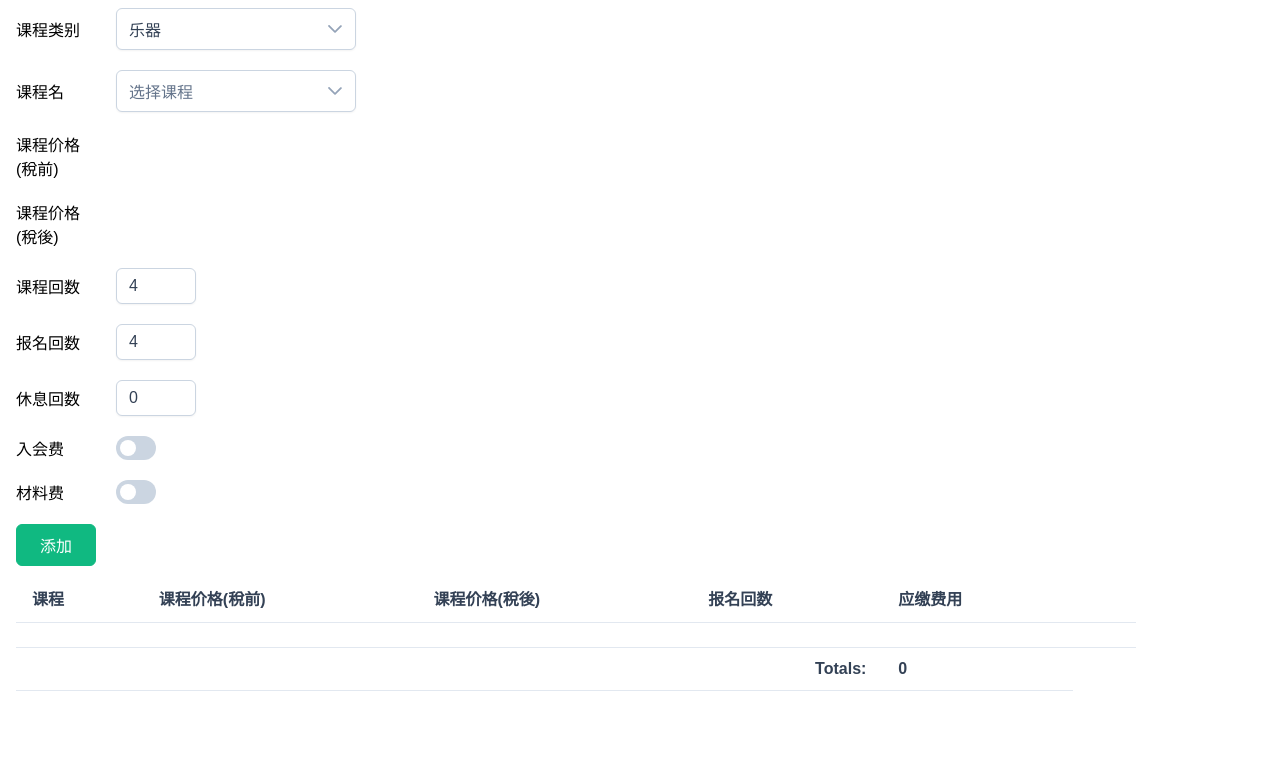
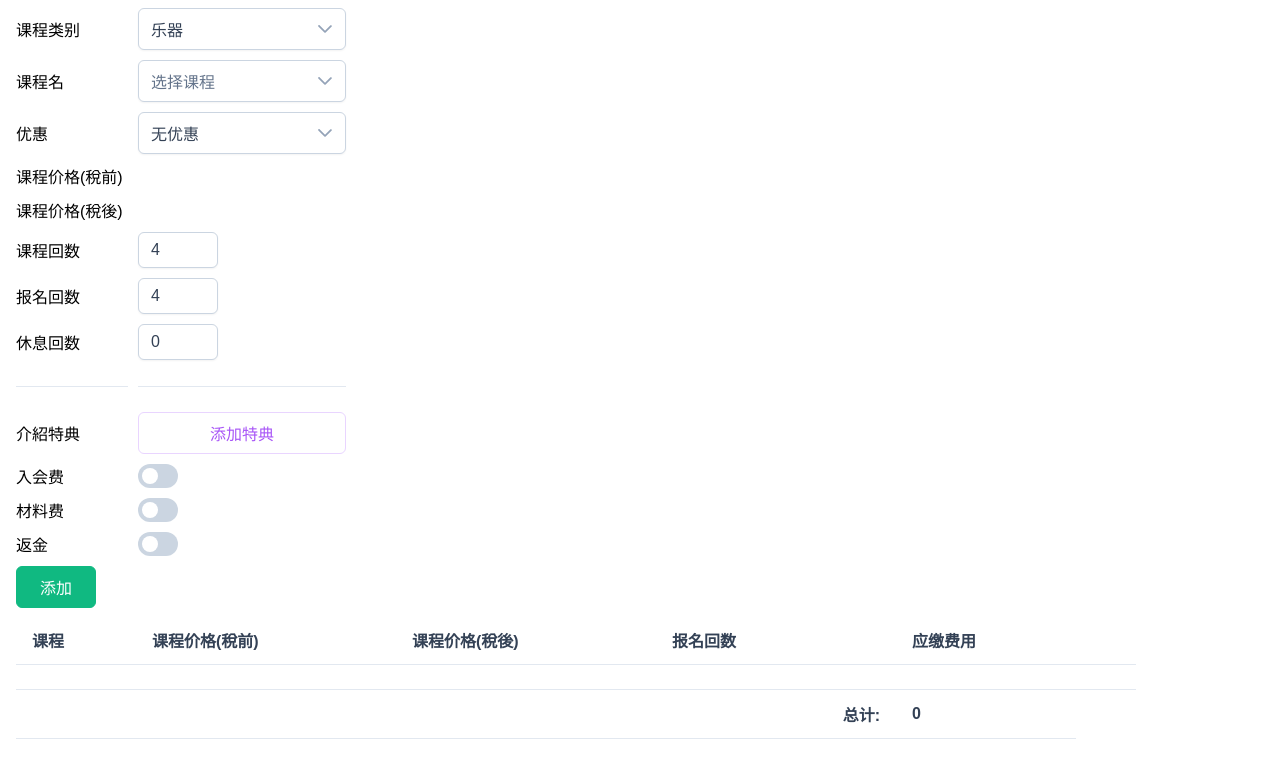
Before and after one commit to Alasher2023/vue3-school, a Vue app: page / in a window 1280 px wide. Shown: the top 778 px of the page. Built offline with nearby package versions, Linux system fonts and the light colour scheme; a web font is replaced by a local one.

Commit message:
添加优惠折扣及返金

```diff
--- a/src/views/HomeView.vue
+++ b/src/views/HomeView.vue
@@ -7,6 +7,7 @@ import Column from 'primevue/column'
 import ColumnGroup from 'primevue/columngroup' // optional
 import Row from 'primevue/row' // optional
 import Button from 'primevue/button'
+import Divider from 'primevue/divider'
 
 import { ref, computed, watch } from 'vue'
 
@@ -132,6 +133,13 @@ const fees = ref([
   { text: '周5回（高三）', price: 48000, type: '个人指导60分钟' }
 ])
 
+const specialOffers = ref([
+  { text: '无优惠', value: 1.0 },
+  { text: '95折', value: 0.95 },
+  { text: '9折', value: 0.9 }
+])
+const spOffers = ref(1.0)
+
 const c_fees = computed(() => {
   return fees.value.filter((fee) => fee.type === selectedFeesType.value)
 })
@@ -142,6 +150,7 @@ watch(selectedFeesType, () => {
 
 const admissionFee = ref(false)
 const materialCosts = ref(false)
+const backFlg = ref(false)
 const normalTimes = ref('4')
 const enlistsTimes = ref('4')
 const restTimes = ref('0')
@@ -157,15 +166,34 @@ const totlePrice = computed(() => {
 const lessons = ref([])
 
 const addGrid = () => {
+  let iPrice = Math.ceil(
+    ((((selectedFees.value.price * 11) / 10) * spOffers.value) / parseInt(normalTimes.value)) *
+      (parseInt(enlistsTimes.value) - parseInt(restTimes.value))
+  )
+
+  if (backFlg.value) iPrice = iPrice * -1
+
   let lesson = {
     id: 1,
     lessonName: selectedFees.value.text,
     lessonPrice: selectedFees.value.price,
     withTax: (selectedFees.value.price * 11) / 10,
     times: enlistsTimes.value,
-    price:
-      ((selectedFees.value.price * 11) / 10 / parseInt(normalTimes.value)) *
-      (parseInt(enlistsTimes.value) - parseInt(restTimes.value))
+    spOffer: spOffers.value === 1.0 ? '' : spOffers.value === 0.9 ? '9折' : '95折',
+    price: iPrice
+  }
+  addGridValue(lesson)
+}
+
+const addSpecialOffers = () => {
+  let lesson = {
+    id: 97,
+    lessonName: '介绍优惠',
+    lessonPrice: 1000,
+    withTax: 1000,
+    times: 1,
+    spOffer: '',
+    price: -1000
   }
   addGridValue(lesson)
 }
@@ -178,6 +206,7 @@ const addAdmissionFee = () => {
       lessonPrice: 10000,
       withTax: 11000,
       times: 1,
+      spOffer: '',
       price: 11000
     }
     addGridValue(lesson)
@@ -198,6 +227,7 @@ const addMaterialCosts = () => {
       lessonPrice: 3980,
       withTax: 4378,
       times: 1,
+      spOffer: '',
       price: 4378
     }
     addGridValue(lesson)
@@ -235,6 +265,15 @@ const addGridValue = (lesson) => {
         placeholder="选择课程"
       />
 
+      <label>优惠</label>
+      <Dropdown
+        id="wddSpOffer"
+        v-model="spOffers"
+        :options="specialOffers"
+        optionLabel="text"
+        option-value="value"
+      />
+
       <label>课程价格(稅前)</label>
       <span>{{ selectedFees.price }}</span>
 
@@ -256,7 +295,6 @@ const addGridValue = (lesson) => {
         pattern="[0-9]*"
         inputmode="numeric"
       ></InputText>
-
       <label> 休息回数 </label>
       <InputText
         v-model="restTimes"
@@ -266,11 +304,20 @@ const addGridValue = (lesson) => {
         inputmode="numeric"
       ></InputText>
 
+      <Divider></Divider>
+      <Divider></Divider>
+
+      <label>介紹特典</label>
+      <Button label="添加特典" severity="help" outlined @click="addSpecialOffers" />
+
       <label>入会费</label>
       <InputSwitch v-model="admissionFee" inputId="admissionFee" @change="addAdmissionFee" />
 
       <label>材料费</label>
       <InputSwitch v-model="materialCosts" inputId="materialCosts" @change="addMaterialCosts" />
+
+      <label>返金</label>
+      <InputSwitch v-model="backFlg" />
 
       <Button label="添加" class="btn" @click="addGrid" />
     </div>
@@ -281,6 +328,7 @@ const addGridValue = (lesson) => {
         <Column field="lessonPrice" header="课程价格(稅前)"></Column>
         <Column field="withTax" header="课程价格(稅後)"></Column>
         <Column field="times" header="报名回数"></Column>
+        <Column field="spOffer" header=""></Column>
         <Column field="price" header="应缴费用"></Column>
         <Column>
           <template #body="slotProps">
@@ -299,7 +347,7 @@ const addGridValue = (lesson) => {
         </Column>
         <ColumnGroup type="footer">
           <Row>
-            <Column footer="Totals:" :colspan="4" footerStyle="text-align:right" />
+            <Column footer="总计:" :colspan="5" footerStyle="text-align:right" />
             <Column :footer="totlePrice" />
           </Row>
         </ColumnGroup>
@@ -318,8 +366,8 @@ main {
 .searchArea {
   margin: 0.5em 0.5em;
   display: grid;
-  grid-template-columns: 5em 15em;
-  gap: 20px;
+  grid-template-columns: 7em 13em;
+  gap: 10px;
 }
 
 .searchArea .btn {
```
Also changed, not shown: 7 other files (tests, documents, lock files or other folders).
